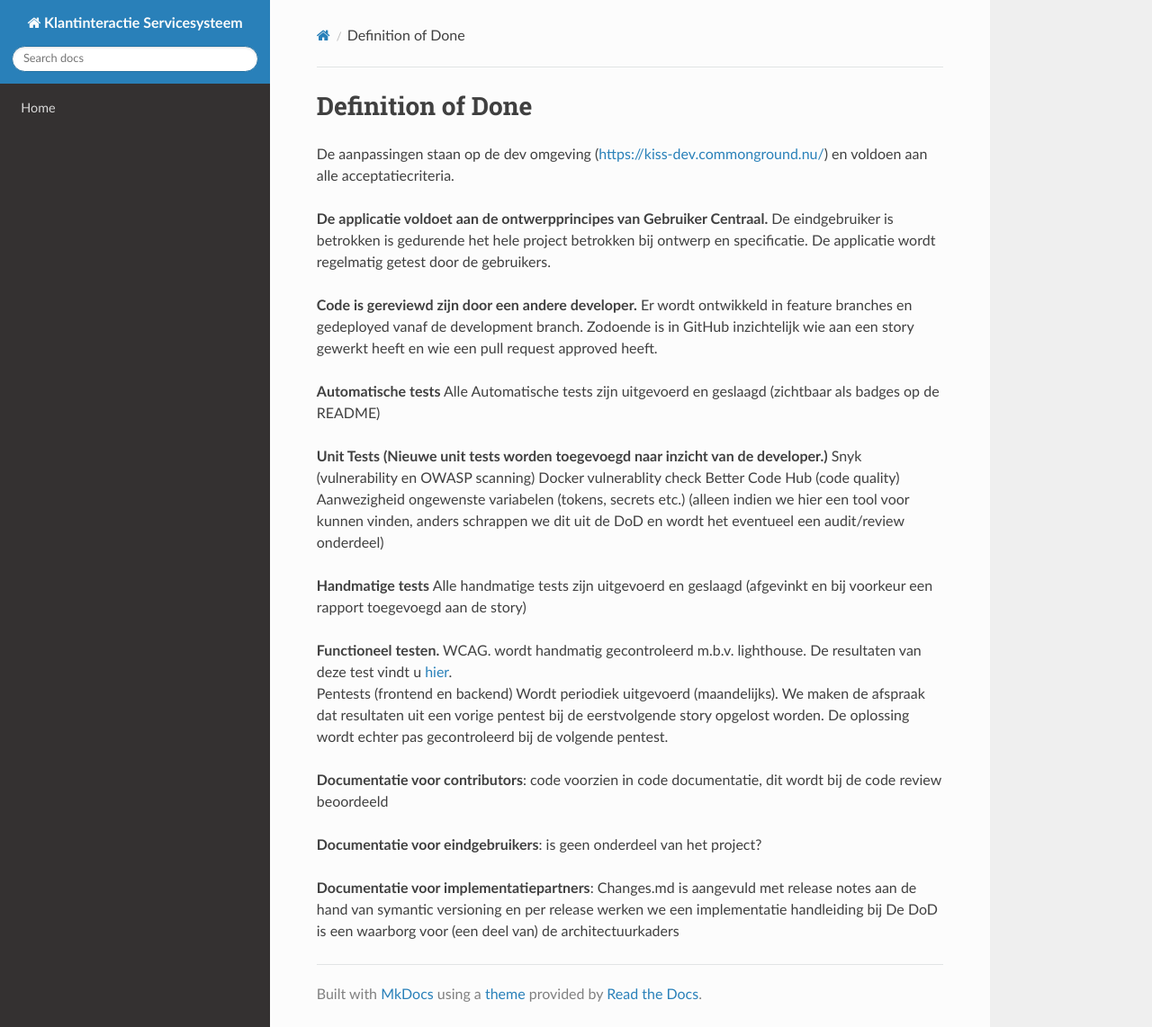
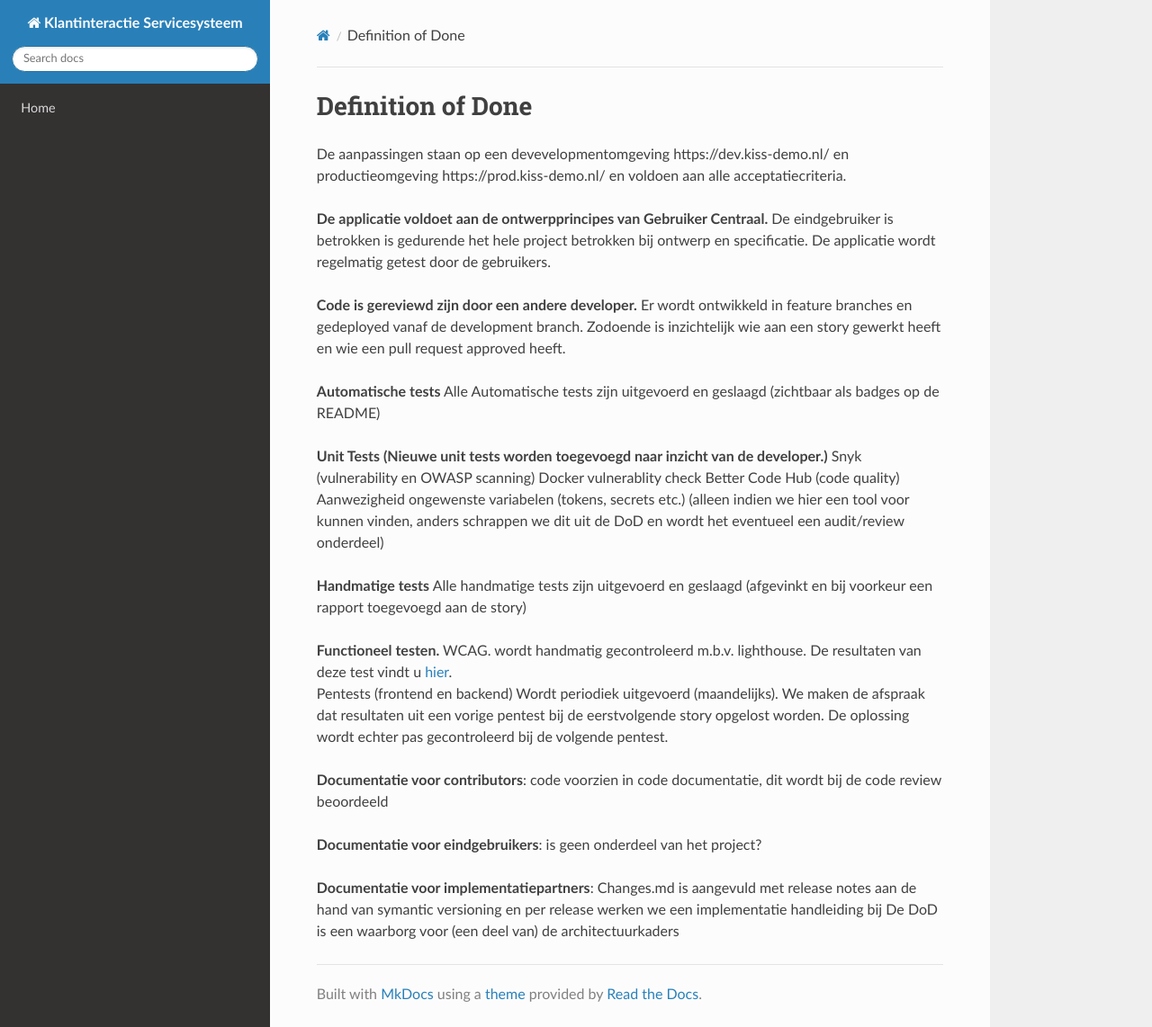
Before and after one commit to Klantinteractie-Servicesysteem/.github, an MkDocs documentation site: the page built from docs/DEFINITIONOFDONE.md, in a window 1280 px wide and 1142 px high. Shown: the whole window at 90% size. Built offline with MkDocs 1.6.1, drawn with Linux system fonts in a browser that asks for light colours; nearby versions of some CDN libraries.

Commit message:
Update DEFINITIONOFDONE.md

```diff
--- a/docs/DEFINITIONOFDONE.md
+++ b/docs/DEFINITIONOFDONE.md
@@ -1,12 +1,12 @@
 # Definition of Done
 
-De aanpassingen staan op de dev omgeving (<https://kiss-dev.commonground.nu/>) en voldoen aan alle acceptatiecriteria.
+De aanpassingen staan op een devevelopmentomgeving https://dev.kiss-demo.nl/ en productieomgeving https://prod.kiss-demo.nl/ en voldoen aan alle acceptatiecriteria.
 
 **De applicatie voldoet aan de ontwerpprincipes van Gebruiker Centraal.**
 De eindgebruiker is betrokken is gedurende het hele project betrokken bij ontwerp en specificatie. De applicatie wordt regelmatig getest door de gebruikers.
 
 **Code is gereviewd zijn door een andere developer.**
-Er wordt ontwikkeld in feature branches en gedeployed vanaf de development branch. Zodoende is in GitHub inzichtelijk wie aan een story gewerkt heeft en wie een pull request approved heeft.
+Er wordt ontwikkeld in feature branches en gedeployed vanaf de development branch. Zodoende is inzichtelijk wie aan een story gewerkt heeft en wie een pull request approved heeft.
 
 **Automatische tests**
 Alle Automatische tests zijn uitgevoerd en geslaagd (zichtbaar als badges op de README)
```
